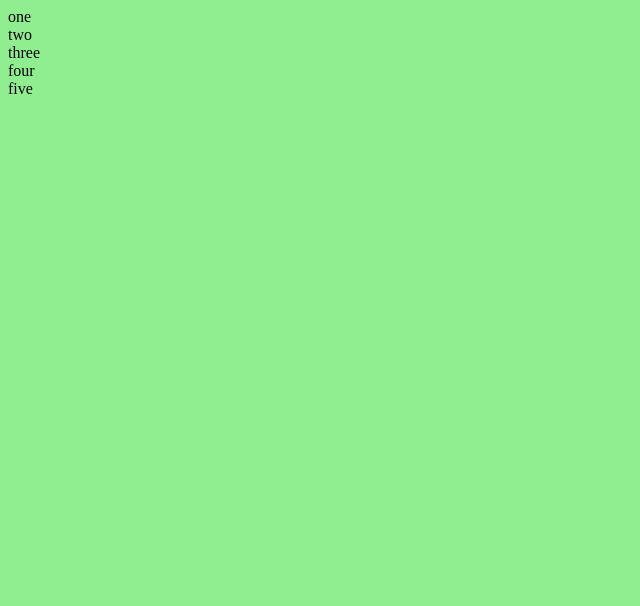
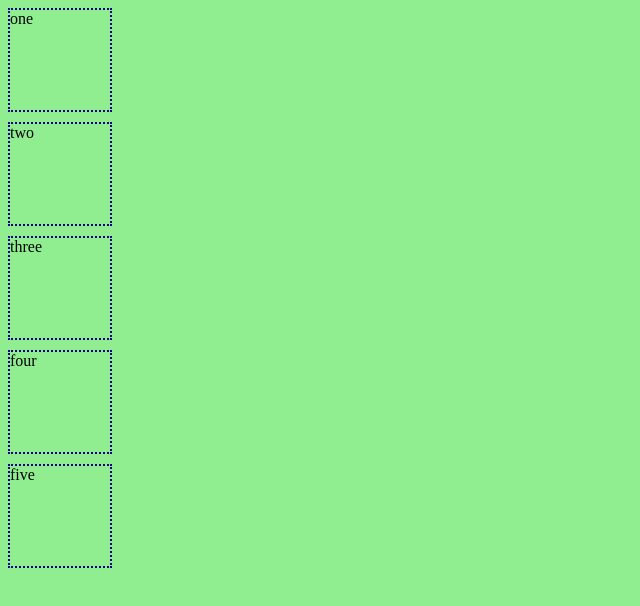
Before and after one commit to Shibaev-Ilya/MyFirstRepository, a plain HTML site: page index.html in a window 1280 px wide. Shown: the whole page, without its empty margins (0-640 px from the left). Drawn offline with Linux system fonts and the light colour scheme.

Commit message:
Рамки для div

```diff
--- a/style.css
+++ b/style.css
@@ -1 +1,4 @@
-body {background: lightgreen;}
+body {background: lightgreen;
+	}
+
+div { width: 100px; height: 100px; border: 2px dotted darkblue; margin-bottom: 10px;}
```
